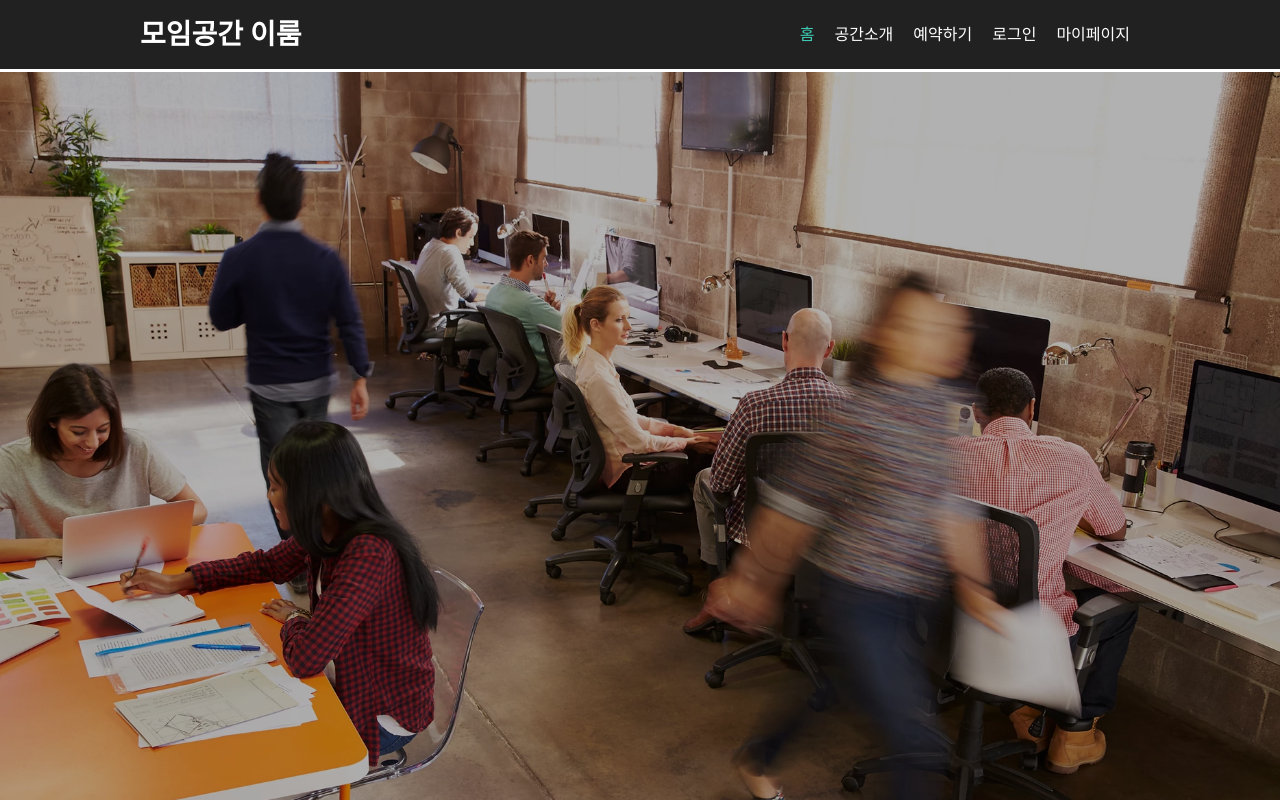
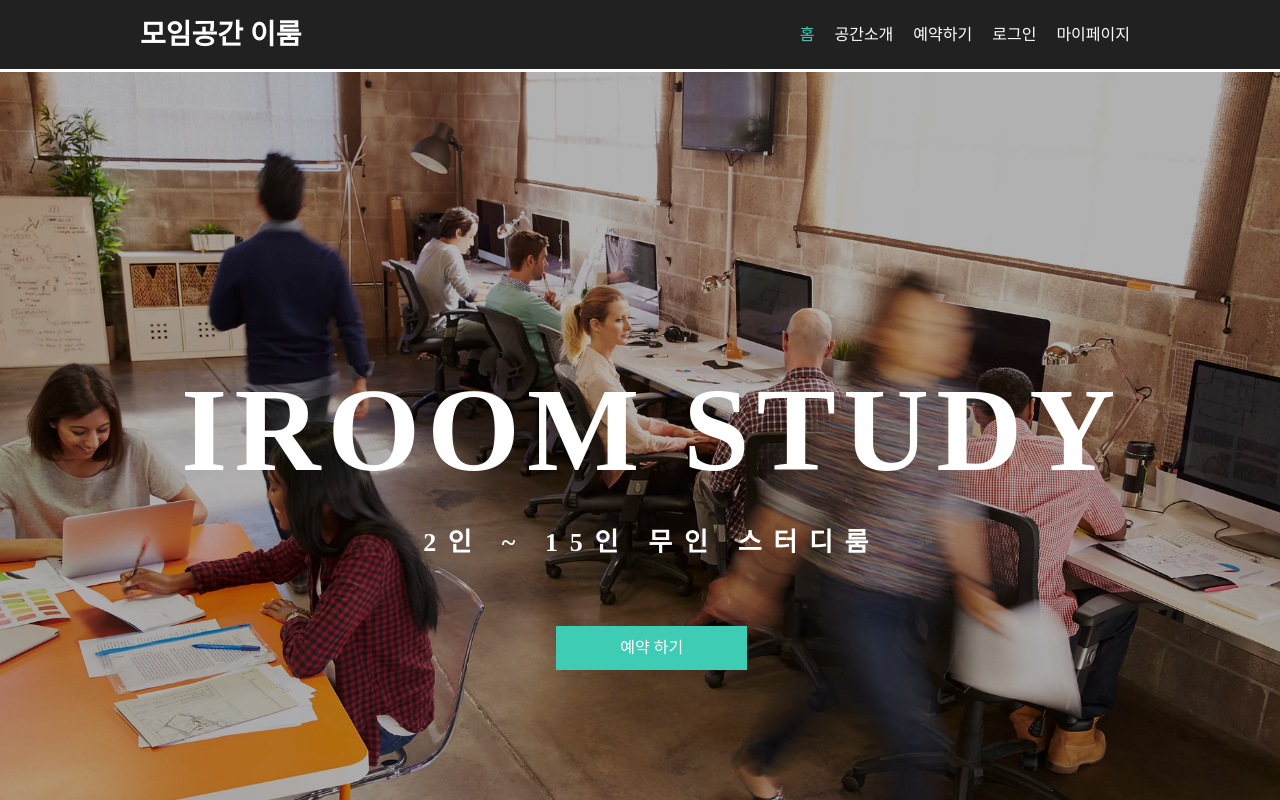
Before and after one commit to jseo9732/iroom-clone, a React (Create React App) app: page / in a window 1280 px wide. Shown: the top 800 px of the page. Built offline with nearby package versions, Linux system fonts and the light colour scheme.

Commit message:
Design: 추가 홈 화면 내용

```diff
--- a/src/pages/Home/Home.css
+++ b/src/pages/Home/Home.css
@@ -9,3 +9,52 @@
   width: 100%;
   filter: brightness(70%);
 }
+
+.HomeContnts {
+  z-index: 1;
+  position: absolute;
+  margin-left: calc((100% - 918px) / 2);
+  display: flex;
+  justify-content: center;
+  flex-direction: column;
+}
+
+.HomeTitle {
+  letter-spacing: 0.06em;
+  font-size: 119px;
+  font-weight: bold;
+  color: #ffffff;
+  text-align: center;
+  margin-bottom: 40px;
+}
+
+.HomeDesc {
+  letter-spacing: 0.45em;
+  font-size: 26px;
+  font-weight: bold;
+  color: #ffffff;
+  text-align: center;
+  margin-bottom: 70px;
+}
+
+.HomeBtn {
+  width: 191px;
+  height: 44px;
+  text-align: center;
+  background-color: #3eccb4;
+  transition: 500ms;
+  margin-left: calc((100% - 191px) / 2);
+}
+
+.HomeBtn:hover {
+  cursor: pointer;
+  background-color: #257a6c;
+  transition: 500ms;
+}
+
+.HomeBtn a {
+  font-size: 16px;
+  line-height: 44px;
+  color: #ffffff;
+  text-decoration: none;
+}
--- a/src/pages/Home/Home.jsx
+++ b/src/pages/Home/Home.jsx
@@ -1,11 +1,18 @@
 import React from "react";
+import { Link } from "react-router-dom";
 import "./Home.css"
 
 export default function Home() {
   return (
       <div className="HomeContainer">
         <img src="/images/homePic.webp" alt=""/>
-        <div>메인 페이지</div>
+        <div className="HomeContnts">
+          <div className="HomeTitle">IROOM STUDY</div>
+          <div className="HomeDesc">2인 ~ 15인 무인 스터디룸</div>
+          <div className="HomeBtn">
+            <Link to="/reservation">예약 하기</Link>
+          </div>
+        </div>
       </div>
     );
 }
```
